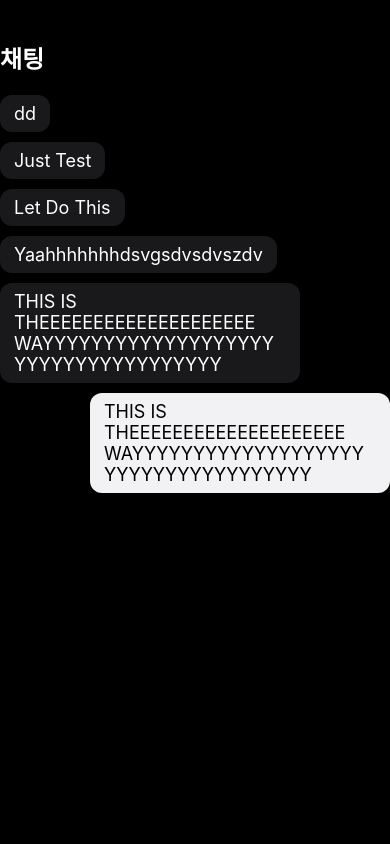
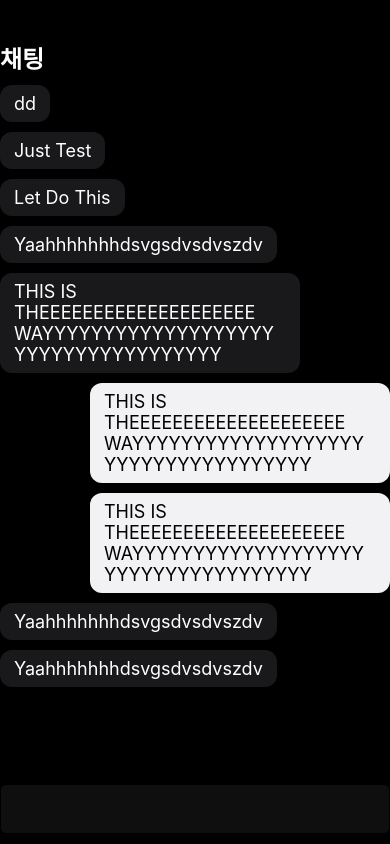
Before and after one commit to testprocess/encrypt-chat, a React Native app: screen /Chat in a window 390 px wide. Built offline with nearby package versions, Linux system fonts and the light colour scheme.

Commit message:
feat: insert chat message
+ 채팅 메시지 추가

```diff
--- a/src/components/Input.tsx
+++ b/src/components/Input.tsx
@@ -1,16 +1,22 @@
 import React from 'react';
 import {SafeAreaView, StyleSheet, TextInput} from 'react-native';
 
-const InputString = () => {
+type InputType = {
+    onSend: any;
+}
+
+const InputStringDefault = (props: InputType, ref: any) => {
+    const { onSend } = props
     const [text, onChangeText] = React.useState('');
-  const [number, onChangeNumber] = React.useState('');
 
     return (
         <SafeAreaView>
             <TextInput
                 style={styles.input}
                 onChangeText={onChangeText}
+                onSubmitEditing={onSend}
                 value={text}
+                ref={ref}
             />
         </SafeAreaView>
     );
@@ -30,4 +36,6 @@ const styles = StyleSheet.create({
   },
 });
 
+const InputString = React.forwardRef(InputStringDefault)
+
 export { InputString };
--- a/src/pages/Chat.tsx
+++ b/src/pages/Chat.tsx
@@ -1,4 +1,4 @@
-import React from 'react';
+import React, { useEffect } from 'react';
 import {
   SafeAreaView,
   ScrollView,
@@ -7,31 +7,74 @@ import {
   Text,
   Alert,
   Pressable,
-  View
+  View,
+  LogBox
 
 } from 'react-native';
 
 import { ChatBox } from "../components/ChatBox"
+import { InputString } from "../components/Input"
 
 
 
 
 const Chat = ({ navigation, route }: any) => {
+    const [chatList, updateChatList] = React.useState([
+        {
+            key: 2,
+            name: "ss",
+            message: "dvd"
+        }
+    ]);
+
+    const [userName, updateUsername] = React.useState('huh');
+    const ref: any = React.useRef()
+
+
+    const handleSend = () => {
+        const chatMessage = ref.current._internalFiberInstanceHandleDEV.memoizedProps.value
+
+        let chat = {
+            key: Math.floor(Math.random() * (9999999 - 4 + 1) + 4),
+            name: "huh",
+            message: chatMessage
+        }
+        updateChatList(chatList.concat(chat))
+
+    }
+
+    useEffect(() => {
+        updateChatList([])
+    }, [])
+
+    const ChatArray = chatList.map(chat => {
+        let calcIsMe = chat.name == userName ? true : false
+        return <ChatBox key={chat.key} isMe={calcIsMe} message={chat.message}> </ChatBox>
+    })
+
 
     return (
         <SafeAreaView style={styles.container}>
+            <View style={styles.chatContainer}>
+                <ScrollView style={styles.scrollContainer}>
                     <Text style={styles.title}>채팅</Text>
-            <ScrollView style={styles.scrollContainer}>
+                    { ChatArray }
                     <ChatBox isMe={false} message="dd"> </ChatBox>
                     <ChatBox isMe={false} message="Just Test"> </ChatBox>
                     <ChatBox isMe={false} message="Let Do This"> </ChatBox>
                     <ChatBox isMe={false} message="Yaahhhhhhhdsvgsdvsdvszdv"> </ChatBox>
                     <ChatBox isMe={false} message="THIS IS THEEEEEEEEEEEEEEEEEEEE WAYYYYYYYYYYYYYYYYYYYYYYYYYYYYYYYYYYYY"> </ChatBox>
                     <ChatBox isMe={true} message="THIS IS THEEEEEEEEEEEEEEEEEEEE WAYYYYYYYYYYYYYYYYYYYYYYYYYYYYYYYYYYYY"> </ChatBox>
+                    <ChatBox isMe={true} message="THIS IS THEEEEEEEEEEEEEEEEEEEE WAYYYYYYYYYYYYYYYYYYYYYYYYYYYYYYYYYYYY"> </ChatBox>
+                    <ChatBox isMe={false} message="Yaahhhhhhhdsvgsdvsdvszdv"> </ChatBox>
+                    <ChatBox isMe={false} message="Yaahhhhhhhdsvgsdvsdvszdv"> </ChatBox>
 
+                    <View style={styles.br}></View>
                 </ScrollView>
-
-
+            </View>
+            <View style={styles.inputContainer}>
+                <InputString ref={ref} onSend={handleSend}></InputString>
+            </View>
         </SafeAreaView>
     );
 };
@@ -42,7 +85,6 @@ const styles = StyleSheet.create({
     backgroundColor: 'black',
     padding: 20,
     paddingTop: 40,
-
   },
   chatBox: {
     maxWidth: 300,
@@ -58,15 +100,26 @@ const styles = StyleSheet.create({
     color: "#ffffff",
     fontSize: 18,
   },
+  chatContainer: {
+    flex: 10,
+
+  },
     scrollContainer: {
-    flex: 5,
-    paddingTop: 10,
+    flex: 20,
+
+  },
+  inputContainer: {
+    flex: 1,
+    flexDirection: "column-reverse"
 
   },
   title: {
     color: "#ffffff",
     fontSize: 24,
     fontWeight: "bold"
+  },
+  br: {
+    marginTop: 40
   }
 });
 
--- a/src/pages/Login.tsx
+++ b/src/pages/Login.tsx
@@ -19,6 +19,8 @@ import { InputString } from "../components/Input"
 
 
 const Login = ({ navigation, route }: any) => {
+    const ref = React.useRef()
+
     const onPressNext = () => {
         navigation.navigate('Chat')
     }
@@ -28,7 +30,7 @@ const Login = ({ navigation, route }: any) => {
             <Text style={styles.title}>이름을 입력해주세요</Text>
 
             <View style={styles.subContainer}>
-                <InputString></InputString>
+                <InputString onSend={onPressNext}></InputString>
             </View>
 
             <View style={styles.buttonContainer}>
```
Lines whose indentation alone changed are shown as unchanged.
